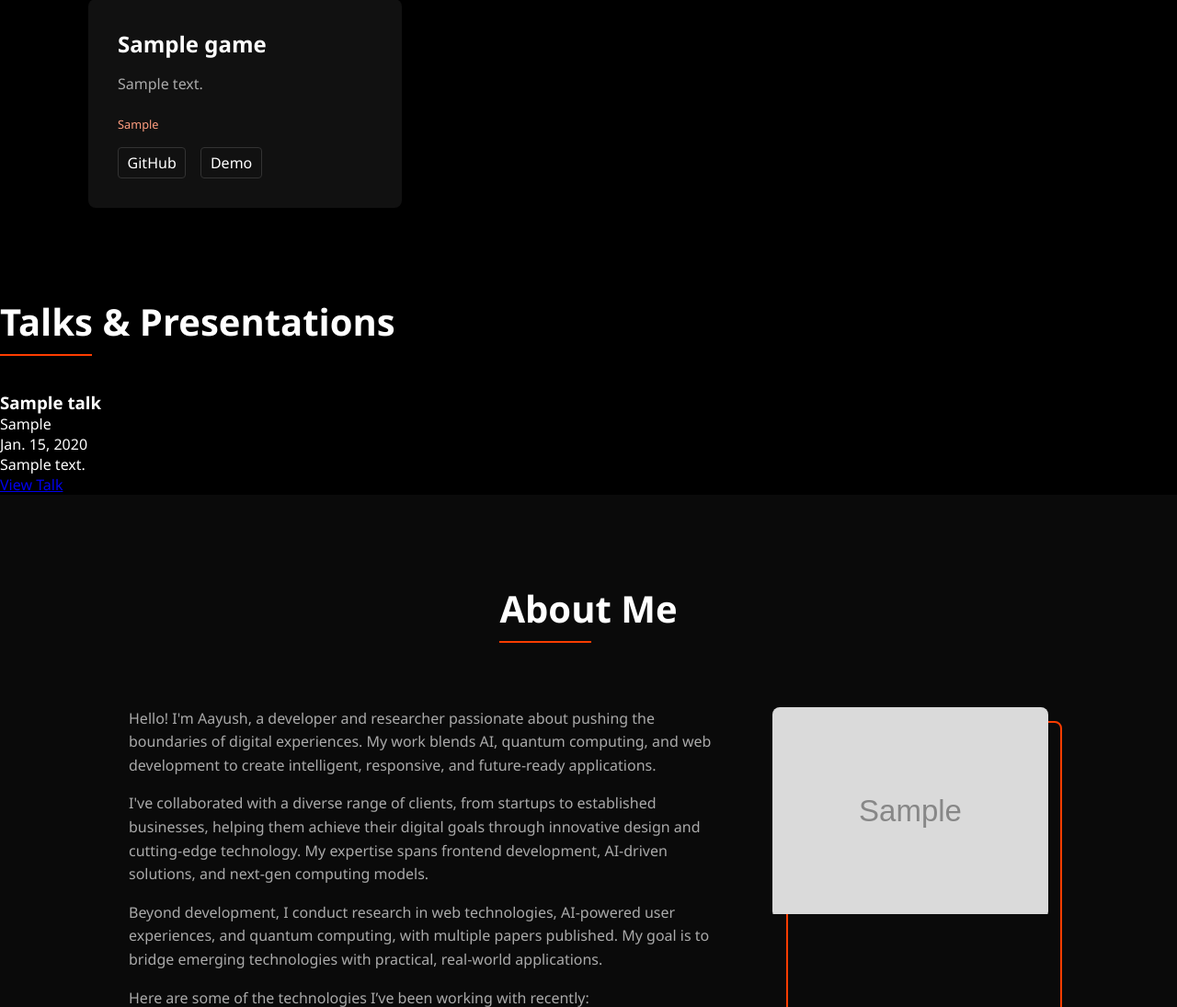
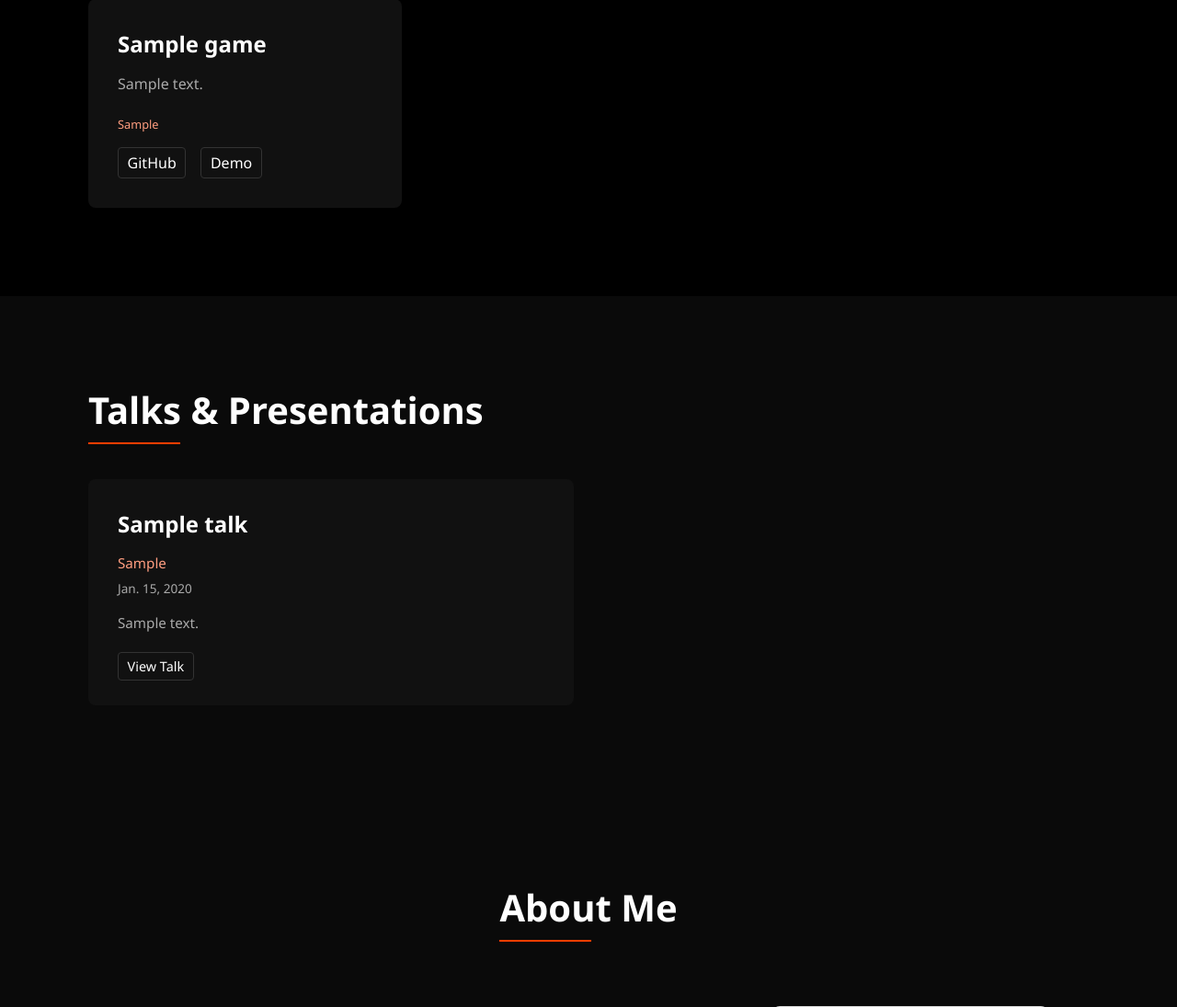
Before and after one commit to aayushgauba/portfolio, a Django app: page /aayush/ in a window 1280 px wide. Shown: the part 2164-3259 px from the top of the page at 92% size. Run offline with Django 5.2, Linux system fonts and the light colour scheme; tables that the repository leaves empty hold one stand-in row (values such as "Sample post"); grey boxes marked "Sample" are stand-in pictures.

Commit message:
Bug Fixes

```diff
--- a/templates/aayush/aayush.html
+++ b/templates/aayush/aayush.html
@@ -727,6 +727,70 @@
             border-color: #ff3d00;
         }
 
+        /* Talks section */
+        .talks {
+            padding: 6rem;
+            position: relative;
+            background-color: #0a0a0a;
+        }
+
+        .talk-grid {
+            display: grid;
+            grid-template-columns: repeat(auto-fill, minmax(400px, 1fr));
+            gap: 2rem;
+        }
+
+        .talk-card {
+            background-color: #111111;
+            border-radius: 8px;
+            padding: 2rem;
+            transition: transform 0.3s ease, box-shadow 0.3s ease;
+            opacity: 1;
+            transform: none;
+            position: relative;
+            overflow: hidden;
+        }
+
+        .talk-title {
+            font-size: 1.5rem;
+            margin-bottom: 1rem;
+            color: #ffffff;
+        }
+
+        .talk-event {
+            color: #ff9e80;
+            font-size: 0.95rem;
+            margin-bottom: 0.5rem;
+        }
+
+        .talk-date {
+            color: #aaaaaa;
+            font-size: 0.85rem;
+            margin-bottom: 1rem;
+        }
+
+        .talk-description {
+            color: #aaaaaa;
+            margin-bottom: 1.5rem;
+            font-size: 0.95rem;
+            line-height: 1.6;
+        }
+
+        .talk-links a {
+            color: #ffffff;
+            font-size: 0.9rem;
+            text-decoration: none;
+            border: 1px solid #333;
+            border-radius: 4px;
+            padding: 0.3rem 0.6rem;
+            transition: color 0.3s ease;
+        }
+
+        .talk-links a:hover {
+            color: #ff3d00;
+            border-color: #ff3d00;
+        }
+
 </style>
 </head>
 <body>
@@ -859,9 +923,9 @@
                 {% endif %}
             </div>
         {% endfor %}
-        {% endif %}
         </div>
     </section>
+{% endif %}
     <!-- About Section -->
     <section id="about" class="about">
         <h2 class="section-title">About Me</h2>
```
